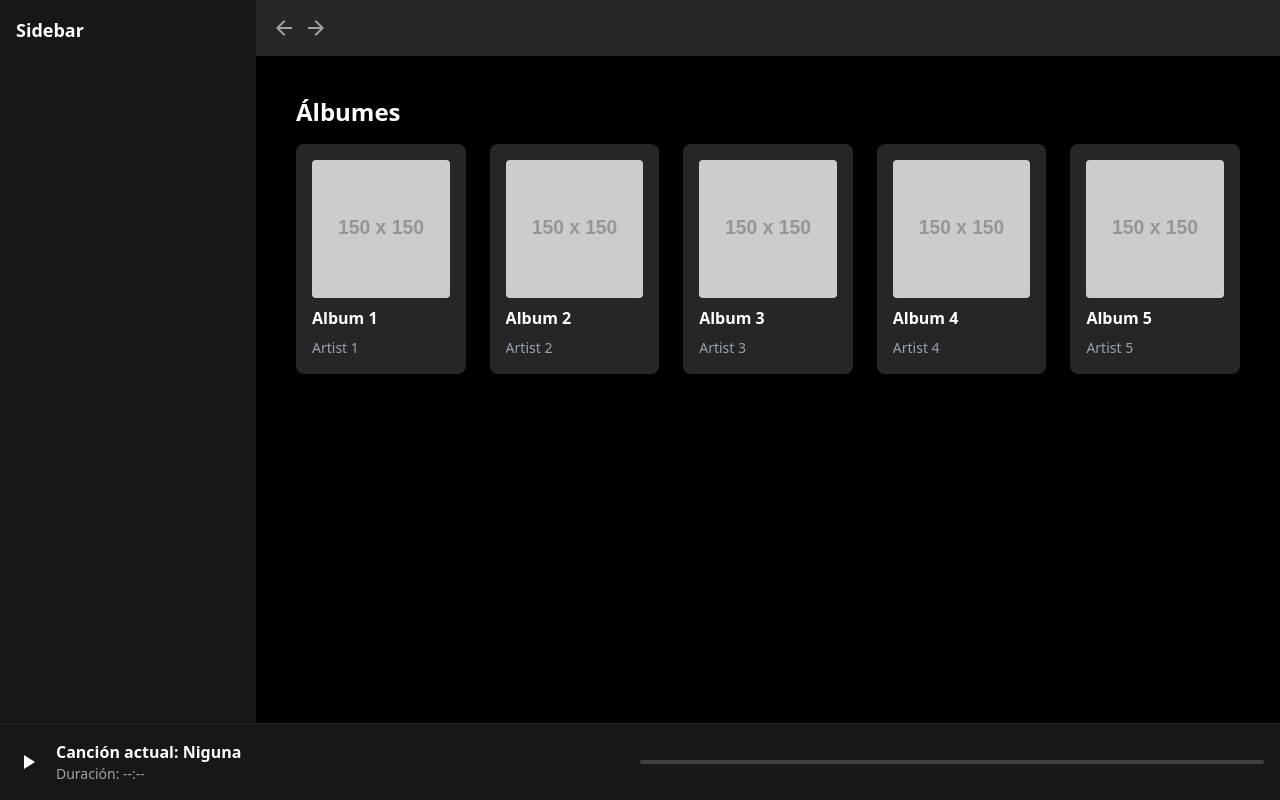
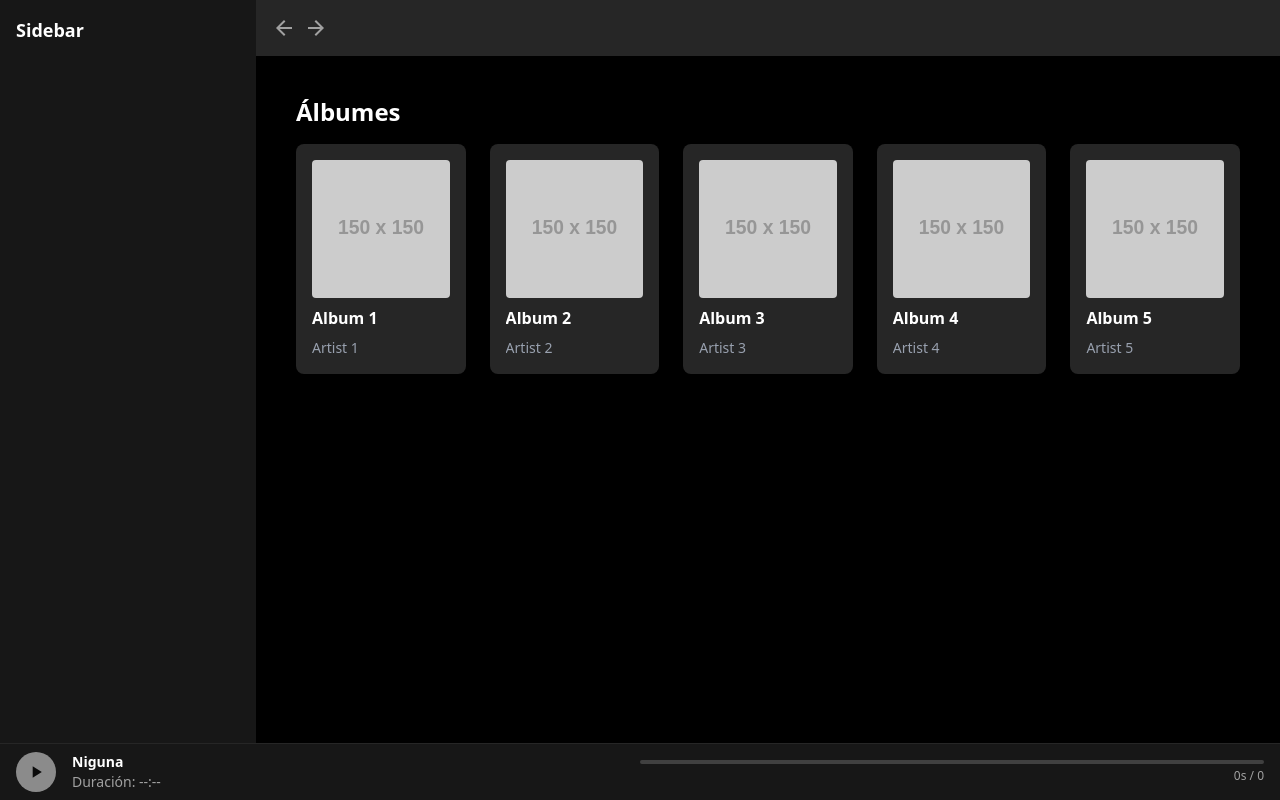
Before and after one commit to lucasnbarbero/spotify-clone, a Vue app: page / in a window 1280 px wide. Built offline with nearby package versions, Linux system fonts and the light colour scheme; the HTML template or start-up script is replaced by a standard one.

Commit message:
feat: Refactor PlayerBar component for improved layout and styling #14

```diff
--- a/src/components/PlayerBar.vue
+++ b/src/components/PlayerBar.vue
@@ -13,38 +13,41 @@ onUnmounted(() => {
 </script>
 
 <template>
-  <div class="w-full flex flex-col md:flex-row items-center justify-between gap-4 text-white">
+  <div class="w-full bg-neutral-900 border-t border-neutral-800 px-4 py-2 text-white">
+    <div class="flex flex-col md:flex-row items-center justify-between gap-4">
+      <!-- Controles e Info de canción -->
       <div class="flex items-center gap-4">
-      <button :disabled="isCurrentSong" @click="playerStore.togglePlayPause" class="text-lg">
-        <Icon icon="material-symbols:pause" v-if="playerStore.isPlaying" class="text-2xl" />
-        <Icon icon="material-symbols:play-arrow" v-else class="text-2xl" />
+        <button
+          :disabled="isCurrentSong"
+          @click="playerStore.togglePlayPause"
+          class="w-10 h-10 flex items-center justify-center rounded-full bg-white text-black disabled:opacity-50"
+        >
+          <Icon
+            :icon="playerStore.isPlaying ? 'material-symbols:pause' : 'material-symbols:play-arrow'"
+            class="w-5 h-5"
+          />
         </button>
+
         <div>
-        <p class="font-semibold">Canción actual: {{ playerStore.currentSongTitle }}</p>
+          <p class="text-sm font-semibold text-white">
+            {{ playerStore.currentSongTitle }}
+          </p>
           <p class="text-sm text-neutral-400">Duración: {{ playerStore.currentSongDuration }}</p>
         </div>
       </div>
 
+      <!-- Barra de progreso -->
       <div class="w-full md:w-1/2">
-      <div class="h-1 bg-neutral-700 rounded overflow-hidden">
+        <div class="h-1 bg-neutral-700 rounded-full overflow-hidden">
           <div
-          class="h-full bg-green-500"
+            class="h-full bg-green-500 rounded-full"
             :style="{ width: playerStore.progressPercentage + '%' }"
           ></div>
-        <small class="text-xs text-gray-400">
+        </div>
+        <p class="text-xs text-neutral-400 mt-1 text-center md:text-right">
           {{ playerStore.currentTime }}s / {{ playerStore.durationInSeconds }}
-        </small>
+        </p>
       </div>
     </div>
   </div>
-  <!--
-   <div class="player-bar">
-
-
-    <div class="progress-bar-wrapper">
-      <div class="progress-bar" :style="{ width: playerStore.progressPercentage + '%' }"></div>
-    </div>
-    <small>{{ playerStore.currentTime }}s / {{ playerStore.durationInSeconds }}</small>
-  </div>
-  -->
 </template>
```
Lines whose indentation alone changed are shown as unchanged.
